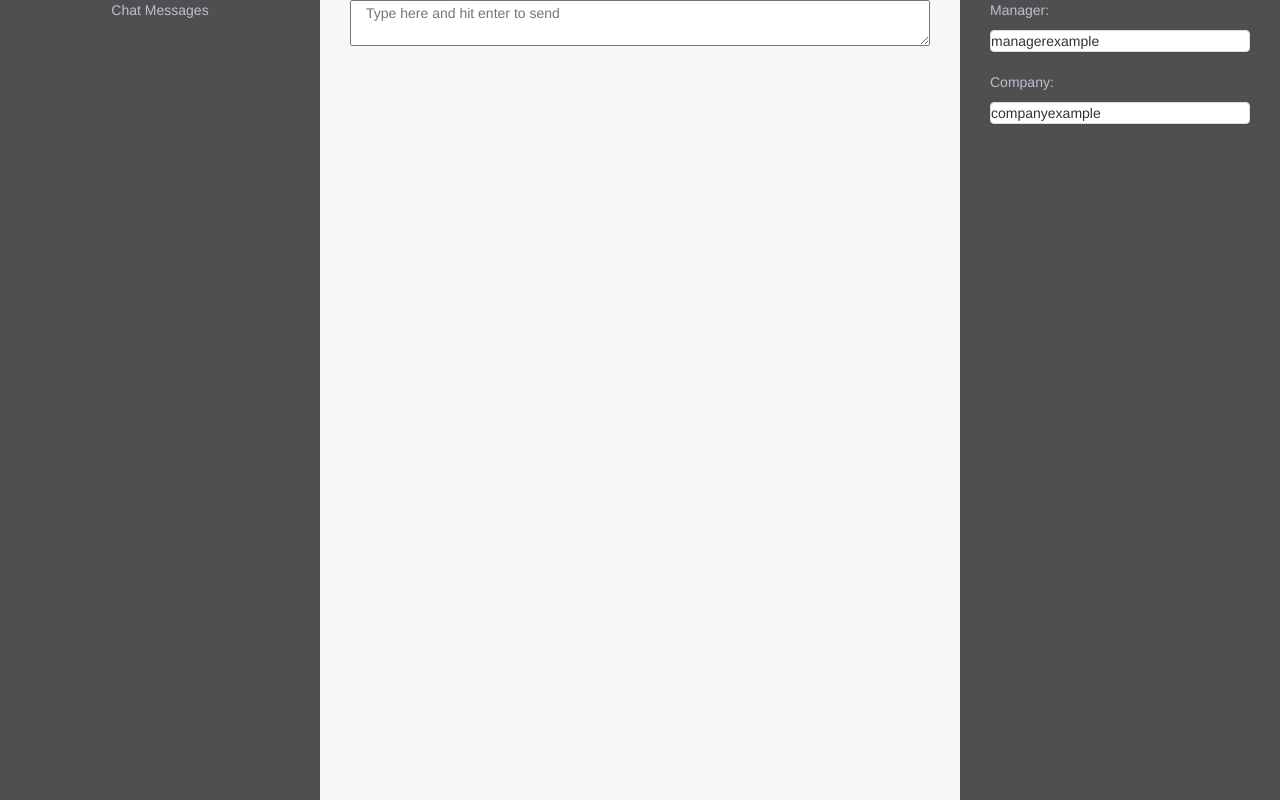
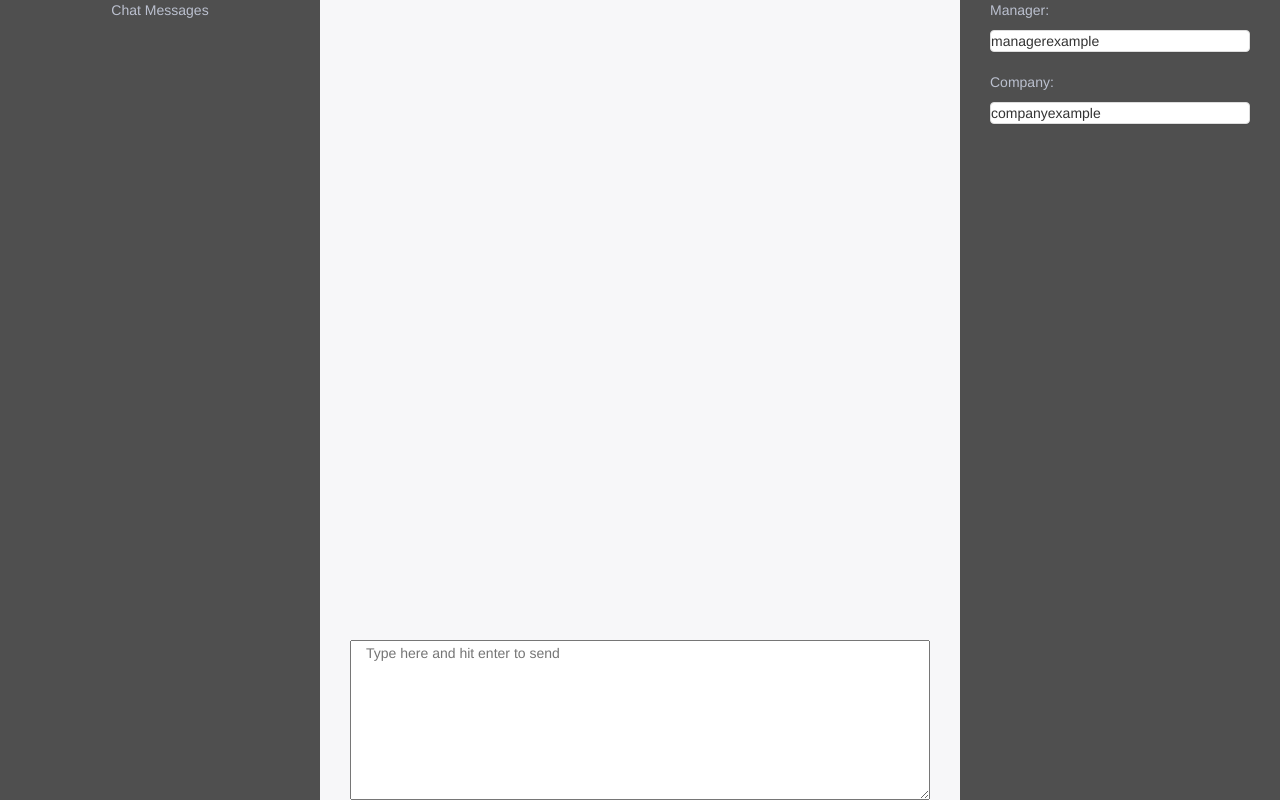
Before and after one commit to throwpedro/supportchat, a website: page public/hrskyen.html in a window 1280 px wide. Drawn offline with nearby package versions, Linux system fonts and the light colour scheme.

Commit message:
more styling added to hrskyenclient

```diff
--- a/public/hrskyen.html
+++ b/public/hrskyen.html
@@ -29,26 +29,28 @@
 
             </div>
             <div class="mainchatbody">
-                <div class="chatbodywrapper">
                 <div id="messages">
 
                 </div>
-                    <!-- <ul id="messages"></ul>-->
+
             </div>
             <div class="chatbottom">
-                    <div class="chatinputwrapper">
                     <form action="" class="chatform col-sm-12">
                         <textarea class="col-sm-12" autocomplete="off" id="m" placeholder="Type here and hit enter to send"></textarea>
                         <button style="visibility: hidden" id="sendButton">send</button>
                     </form>
             </div>
         </div>
-            </div>
-        </div>
         <div class="rightchatwrapper col-sm-3">
             <div class="infowrapper col-sm-12">
-                <div class="manager "> <p class="managertitle">Manager:</p> <p class="managername panel panel-default">managerexample</p></div>
-                <div class="company"> <p class="companytitle">Company:</p> <p class="companyname panel panel-default">companyexample</p></div>
+                <div class="manager ">
+                    <p class="managertitle">Manager:</p>
+                    <p class="managername panel panel-default">managerexample</p>
+                </div>
+                <div class="company">
+                    <p class="companytitle">Company:</p>
+                    <p class="companyname panel panel-default">companyexample</p>
+                </div>
             </div>
         </div>
     </div>
--- a/public/styles/hrskyen.css
+++ b/public/styles/hrskyen.css
@@ -38,6 +38,26 @@ body {
     background-color: #f7f7f9;
 }
 
+.mainchatheader{
+    height: 10%;
+}
+
+.mainchatbody{
+    height: 70%;
+}
+
+.chatbottom{
+    height: 20%;
+}
+
+.chatform{
+    height: 100%;
+}
+
+.chatform textarea{
+    height: 100%;
+}
+
 /*right bar*/
 .rightchatwrapper{
     position: inherit;
```
Lines whose indentation alone changed are shown as unchanged.
